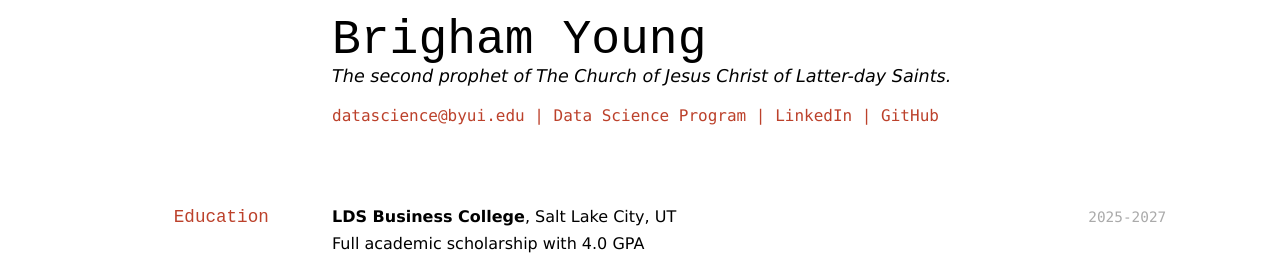
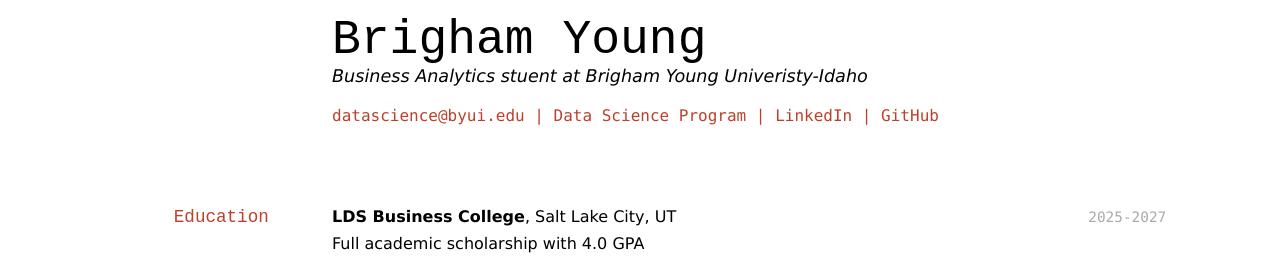
Before and after one commit to byuids-resumes/forstrom-resume, a Jekyll site: the page built from docs/index.md, in a window 1280 px wide. Shown: the top 258 px of the page. Built offline with Jekyll 4.4.1, drawn with Linux system fonts in a browser that asks for light colours.

Commit message:
updated name

```diff
--- a/docs/index.md
+++ b/docs/index.md
@@ -1,9 +1,9 @@
 ---
 layout: cv
-title: Brigham Young's Resume
+title: Gavin Forstrom's Resume
 ---
 # Brigham Young
-The second prophet of The Church of Jesus Christ of Latter-day Saints.
+Business Analytics stuent at Brigham Young Univeristy-Idaho
 
 <div id="webaddress">
 <a href="datascience@byui.edu">datascience@byui.edu</a>
```
